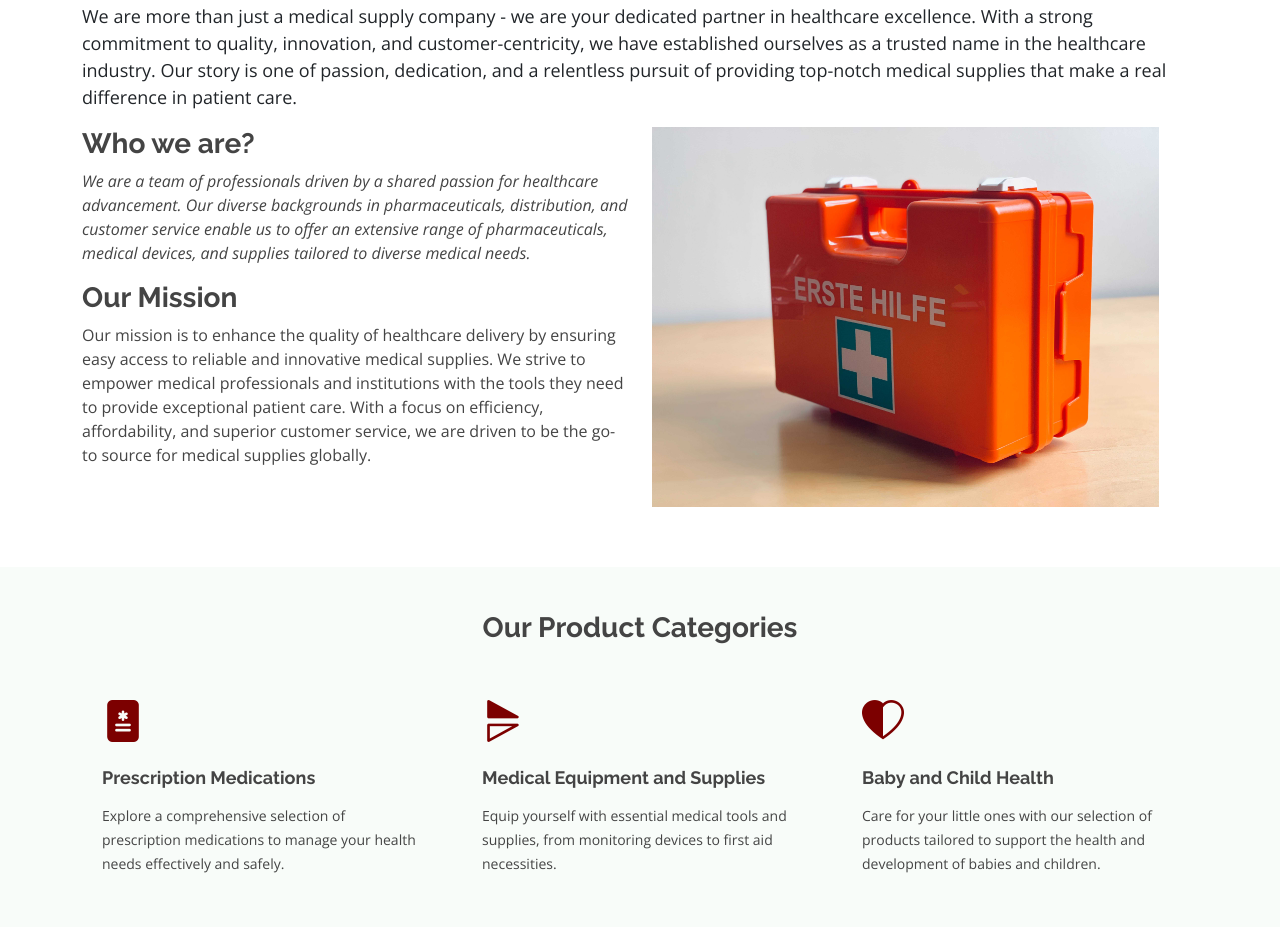
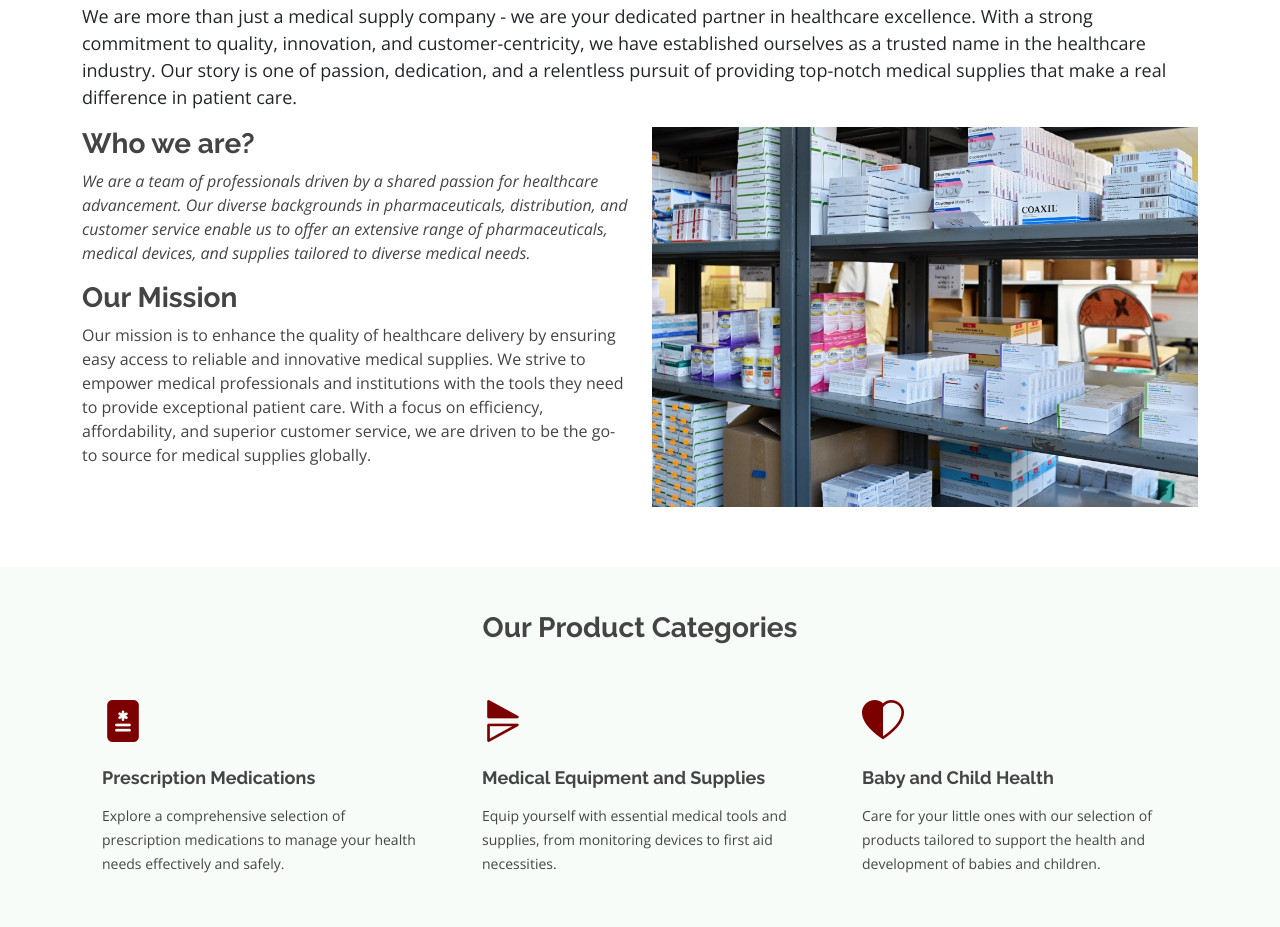
Before and after one commit to pallav5/starsupplier, a plain HTML site: page index.html in a window 1280 px wide. Shown: the part 835-1762 px from the top of the page. Drawn offline with nearby package versions, Linux system fonts and the light colour scheme.

Commit message:
Update index.html

```diff
--- a/index.html
+++ b/index.html
@@ -170,7 +170,7 @@
 
         <div class="row">
           <div class="col-lg-6 order-1 order-lg-2">
-            <img style="height: 380px; object-fit: cover;" src="assets/img/pic 2.jpg" class="img-fluid" alt="">
+            <img style="height: 380px; object-fit: cover;" src="assets/img/pharmacy.jpg" class="img-fluid" alt="">
           </div>
           <div class="col-lg-6 pt-4 pt-lg-0 order-2 order-lg-1 content">
             <h3>Who we are?</h3>
```
